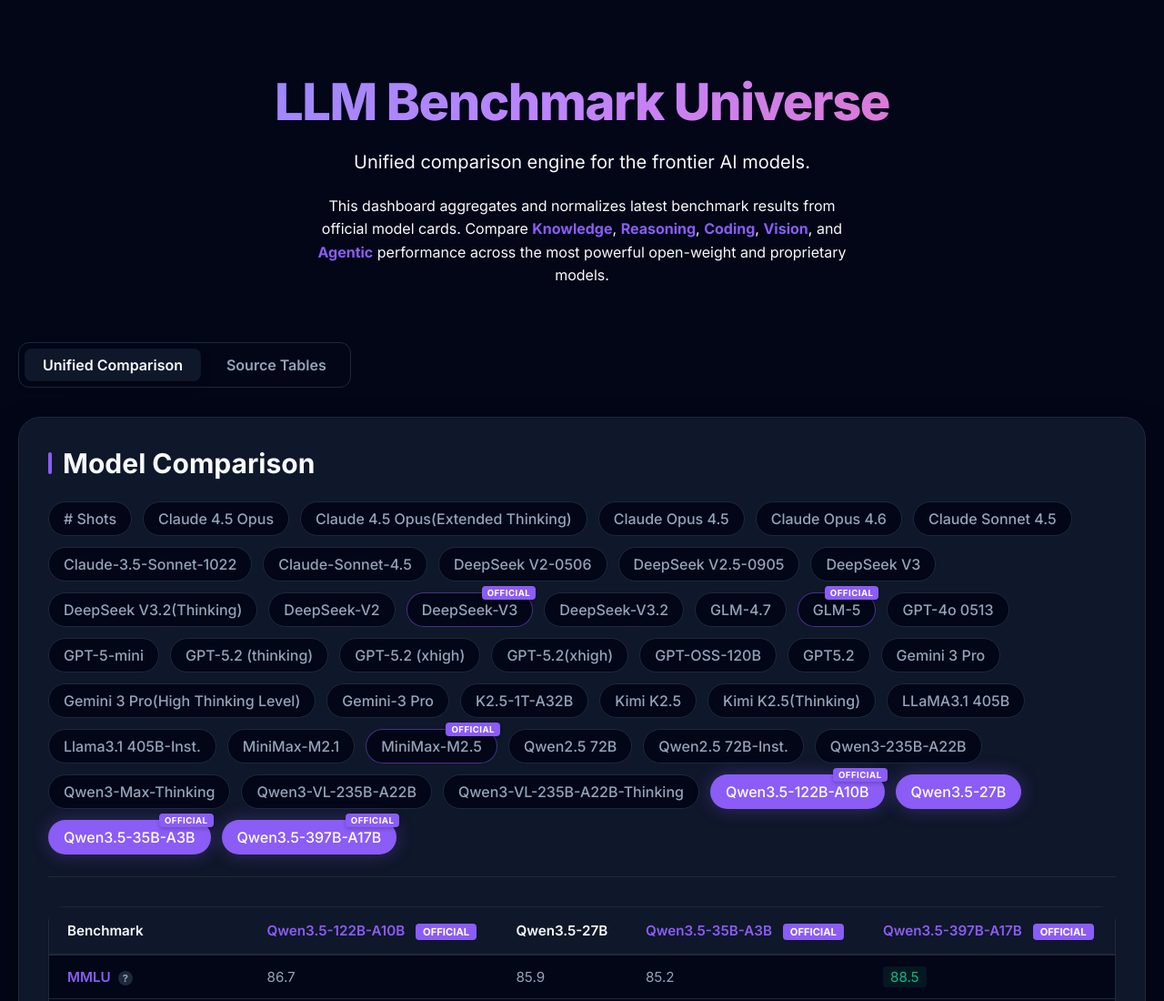
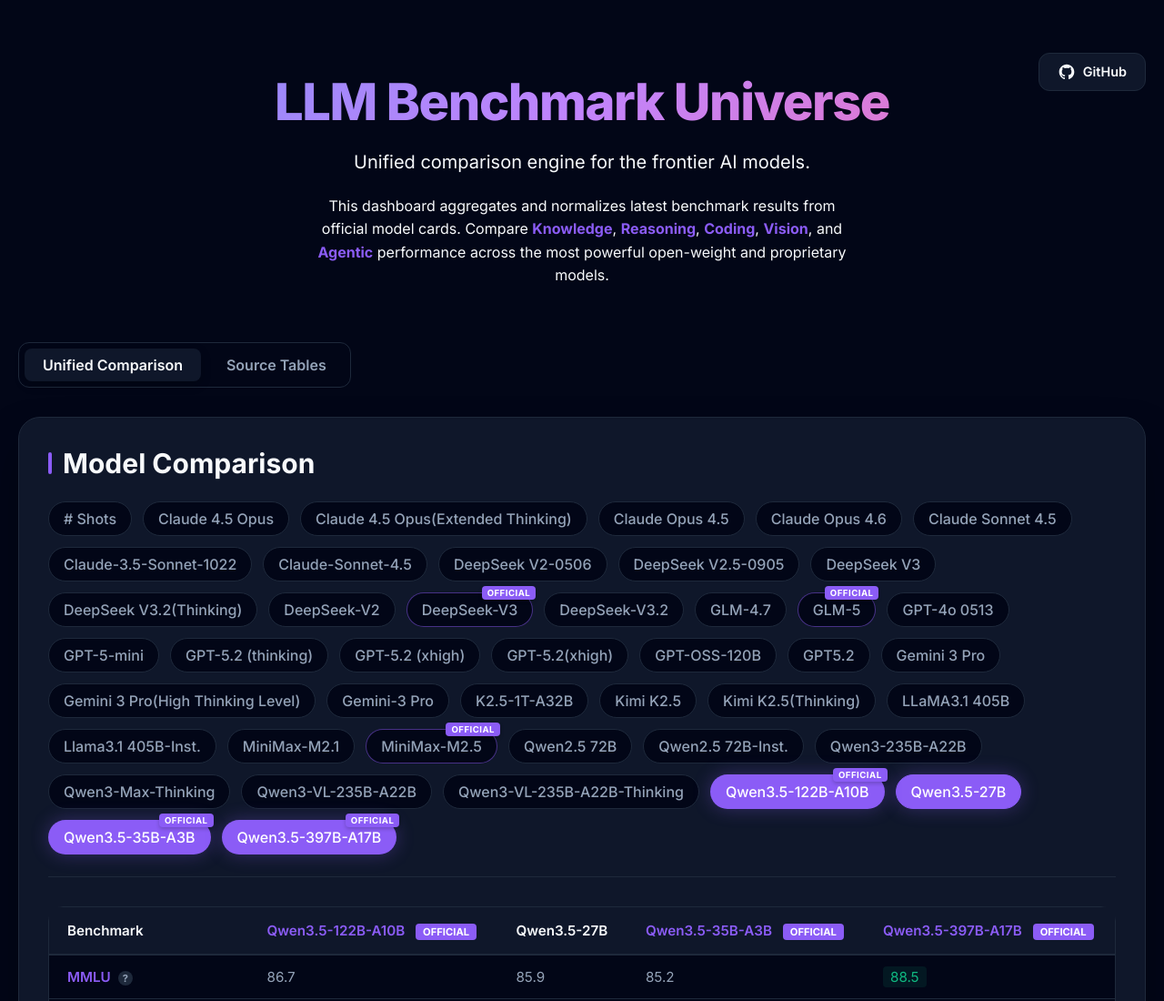
Before and after one commit to gustheman/Simple-Benchmark-Viewer, a plain HTML site: page index.html in a window 1280 px wide. Shown: the top 1100 px of the page at 91% size. Drawn offline with Linux system fonts and the light colour scheme.

Commit message:
Add GitHub repository and live dashboard links

```diff
--- a/index.html
+++ b/index.html
@@ -15,6 +15,14 @@
 <body>
     <div class="container">
         <header>
+            <a href="https://github.com/gustheman/Simple-Benchmark-Viewer" class="github-link" target="_blank">
+                <svg viewBox="0 0 24 24" width="20" height="20" fill="currentColor">
+                    <path
+                        d="M12 2C6.477 2 2 6.477 2 12c0 4.42 2.865 8.166 6.839 9.489.5.092.682-.217.682-.482 0-.237-.008-.866-.013-1.7-2.782.603-3.369-1.34-3.369-1.34-.454-1.156-1.11-1.462-1.11-1.462-.908-.62.069-.608.069-.608 1.003.07 1.531 1.03 1.531 1.03.892 1.529 2.341 1.087 2.91.832.092-.647.35-1.088.636-1.338-2.22-.253-4.555-1.11-4.555-4.943 0-1.091.39-1.984 1.029-2.683-.103-.253-.446-1.27.098-2.647 0 0 .84-.269 2.75 1.025A9.578 9.578 0 0112 6.836c.85.004 1.705.115 2.504.337 1.909-1.294 2.747-1.025 2.747-1.025.546 1.377.203 2.394.1 2.647.64.699 1.028 1.592 1.028 2.683 0 3.842-2.339 4.687-4.566 4.935.359.309.678.919.678 1.852 0 1.336-.012 2.415-.012 2.743 0 .267.18.577.688.48C19.137 20.164 22 16.418 22 12c0-5.523-4.477-10-10-10z">
+                    </path>
+                </svg>
+                GitHub
+            </a>
             <h1>LLM Benchmark Universe</h1>
             <p class="subtitle">Unified comparison engine for the frontier AI models.</p>
             <div class="description">
--- a/style.css
+++ b/style.css
@@ -29,6 +29,32 @@
 header {
     margin-bottom: 60px;
     text-align: center;
+    position: relative;
+    }
+
+    .github-link {
+        position: absolute;
+        top: -20px;
+        right: 0;
+        display: flex;
+        align-items: center;
+        gap: 8px;
+        padding: 10px 20px;
+        background: var(--card-bg);
+        border: 1px solid var(--border);
+        border-radius: 12px;
+        color: var(--text-primary);
+        text-decoration: none;
+        font-weight: 600;
+        font-size: 0.9rem;
+        transition: all 0.2s cubic-bezier(0.4, 0, 0.2, 1);
+    }
+
+    .github-link:hover {
+        border-color: var(--accent);
+        background: var(--bg-color);
+        box-shadow: 0 0 20px rgba(139, 92, 246, 0.2);
+        transform: translateY(-2px);
 }
 
 h1 {
```
Also changed, not shown: 1 other file.
